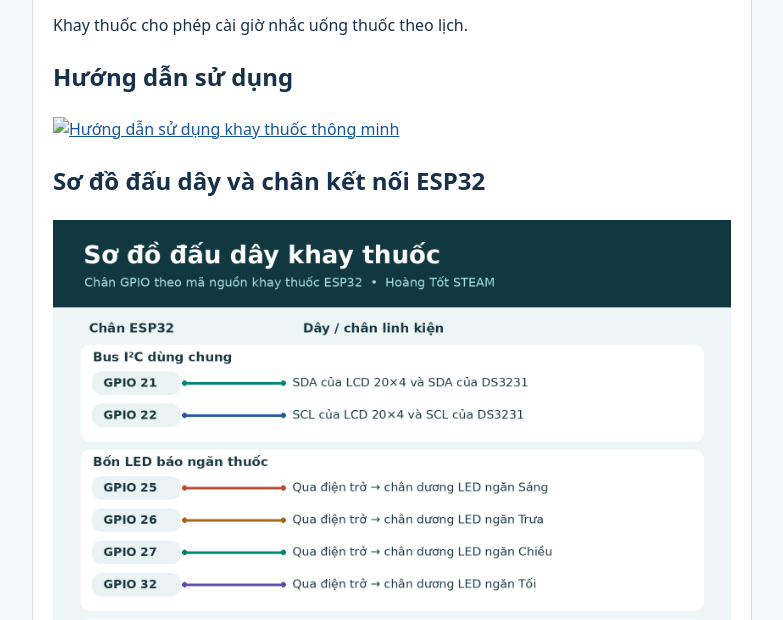
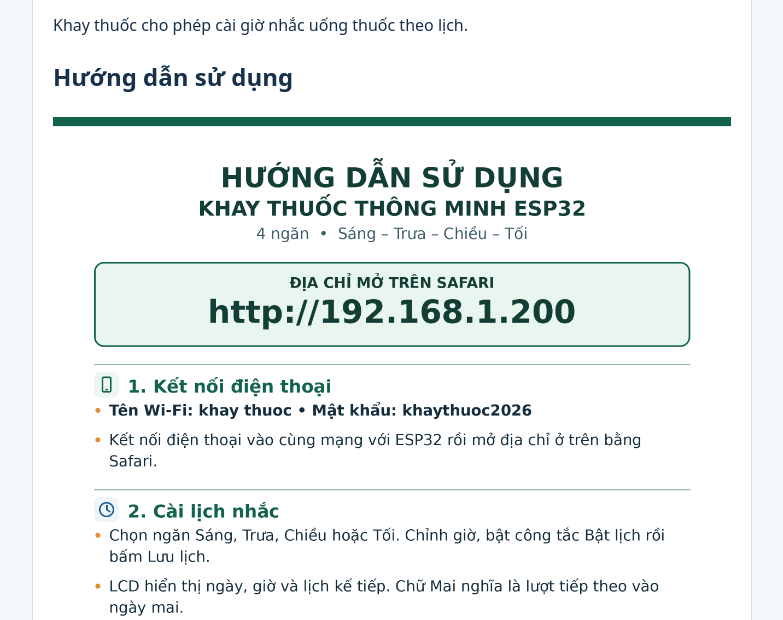
Before and after one commit to hoangtot-steam/hoangtot-steam.github.io, a plain HTML site: page khay-thuoc.html in a window 1280 px wide. Shown: the part 180-800 px from the top of the page, without its empty margins (248-1031 px from the left). Drawn offline with Linux system fonts and the light colour scheme.

Commit message:
Update khay-thuoc.html

```diff
--- a/khay-thuoc.html
+++ b/khay-thuoc.html
@@ -68,8 +68,8 @@
 
      <section>
   <h2>Hướng dẫn sử dụng</h2>
-  <a href="./huong-dan-khay-thuoc.png" target="_blank" rel="noopener">
-    <img src="./huong-dan-khay-thuoc.png"
+ <a href="./huong-dan-khay-thuoc.png.png" target="_blank" rel="noopener">
+  <img src="./huong-dan-khay-thuoc.png.png"
          alt="Hướng dẫn sử dụng khay thuốc thông minh"
          style="display: block; max-width: 100%; height: auto;">
   </a>
```
